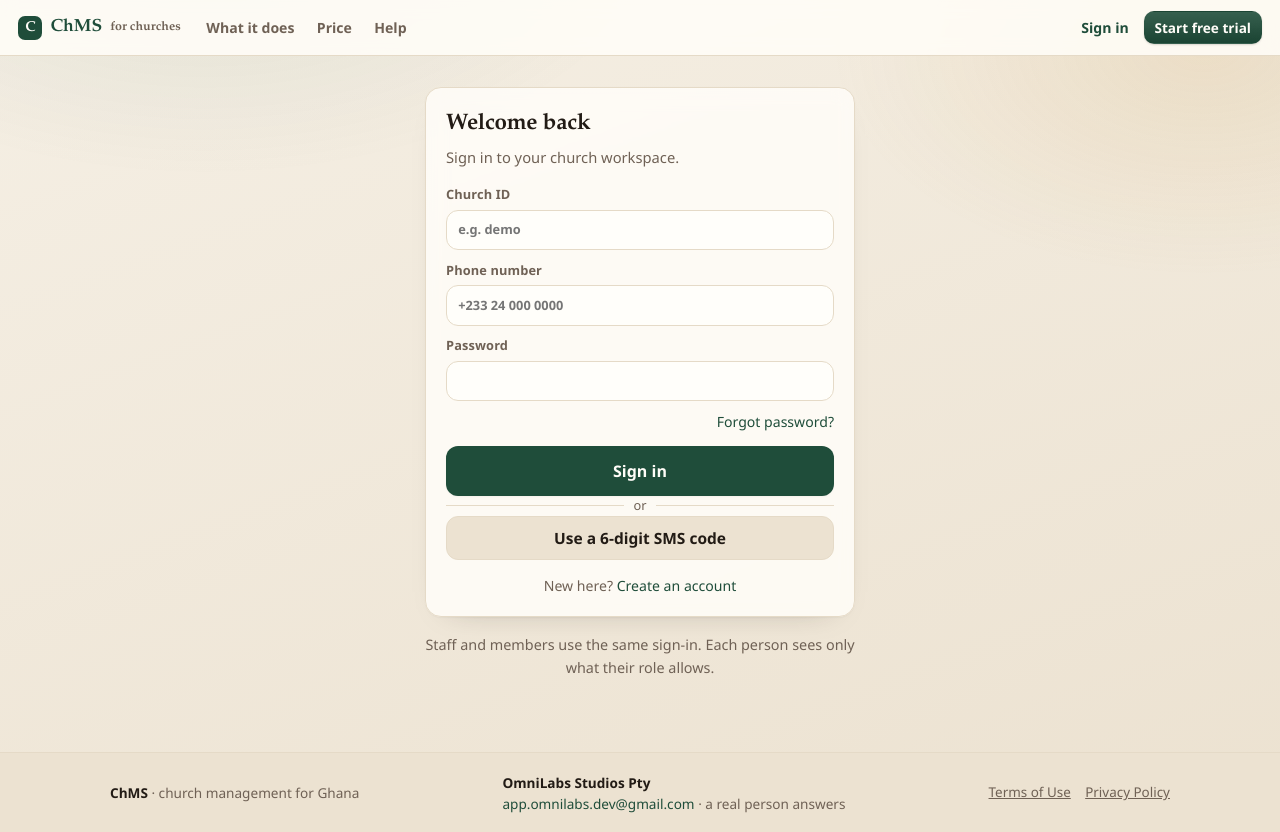
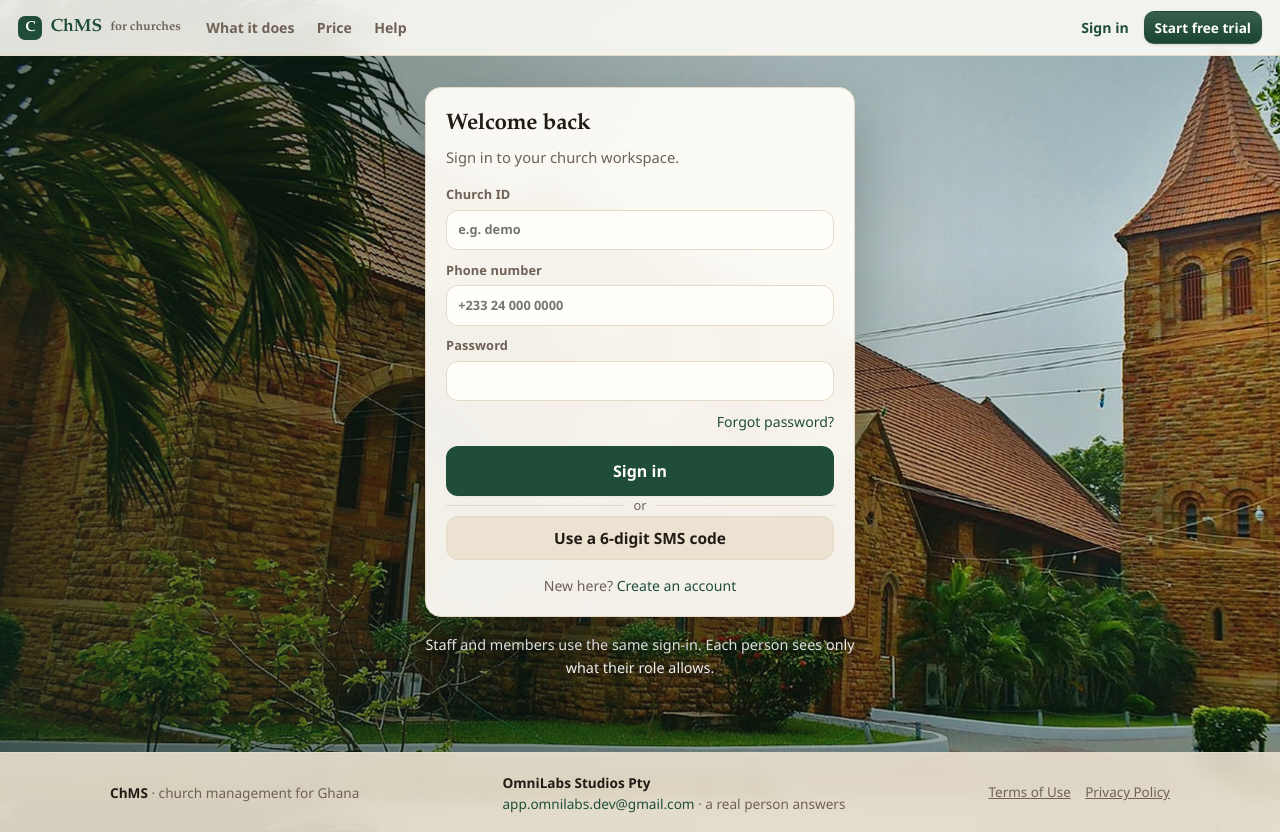
Before and after one commit to Galaxy1257-blip/church-management, a Next.js app in the folder apps/web/: page /login in a window 1280 px wide. Built offline with nearby package versions, Linux system fonts and the light colour scheme.

Commit message:
style(login): add polished church photo background
Use a straightened, enhanced 4K church photograph with an optimized WebP for the sign-in backdrop.

```diff
--- a/apps/web/src/app/(public)/login/page.tsx
+++ b/apps/web/src/app/(public)/login/page.tsx
@@ -94,7 +94,7 @@ function LoginInner() {
   }
 
   return (
-    <div className="pub-auth">
+    <div className="pub-auth pub-auth-photo">
       <div className="pub-inner">
         <div className="card auth-card">
           <h2>Welcome back</h2>
@@ -216,7 +216,7 @@ function LoginInner() {
 
 export default function LoginPage() {
   return (
-    <Suspense fallback={<div className="pub-auth"><div className="card auth-card">Loading…</div></div>}>
+    <Suspense fallback={<div className="pub-auth pub-auth-photo"><div className="card auth-card">Loading…</div></div>}>
       <LoginInner />
     </Suspense>
   );
--- a/apps/web/src/app/(public)/public.css
+++ b/apps/web/src/app/(public)/public.css
@@ -224,7 +224,28 @@
 .pub-foot-inner b { color: var(--ink); }
 
 /* ------------------------------------------------------------------ auth */
+body:has(.pub-auth-photo) {
+  background-color: #183a2c;
+  background-image:
+    linear-gradient(90deg, rgba(13, 34, 26, 0.58), rgba(13, 34, 26, 0.2) 62%, rgba(13, 34, 26, 0.12)),
+    linear-gradient(180deg, rgba(13, 34, 26, 0.16), transparent 32%, rgba(13, 34, 26, 0.3)),
+    url('/images/church-login.webp');
+  background-position: center;
+  background-size: cover;
+  background-attachment: fixed;
+}
+body:has(.pub-auth-photo) .pub-foot {
+  background: color-mix(in srgb, var(--bg-soft) 90%, transparent);
+  backdrop-filter: blur(8px);
+}
 .pub-auth { padding: 1.9rem 0 2.6rem; }
+.pub-auth-photo { min-height: calc(100svh - 11rem); display: flex; align-items: center; }
+.pub-auth-photo .auth-card {
+  background: color-mix(in srgb, var(--card) 94%, transparent);
+  backdrop-filter: blur(16px) saturate(1.04);
+  box-shadow: 0 24px 70px rgba(10, 28, 21, 0.32);
+}
+.pub-auth-photo .pub-inner > .muted { color: #fff; text-shadow: 0 1px 8px rgba(0, 0, 0, 0.72); }
 .auth-card { max-width: 430px; margin: 0 auto; }
 .auth-card h2 { font-size: 1.4rem; margin: 0 0 0.3rem; display: block; }
 .auth-sub { color: var(--muted); font-size: 0.92rem; margin: 0 0 1rem; }
```
Also changed, not shown: apps/web/public/images/church-login.webp (added), 1 other file (tests, documents, lock files or other folders).
